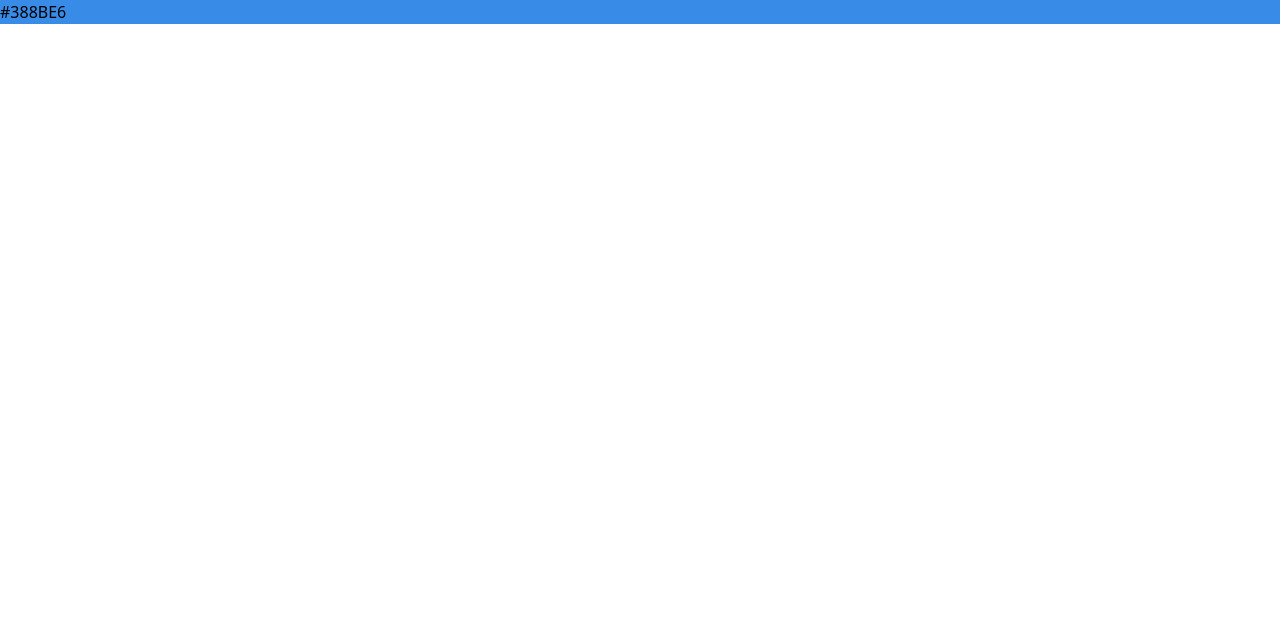
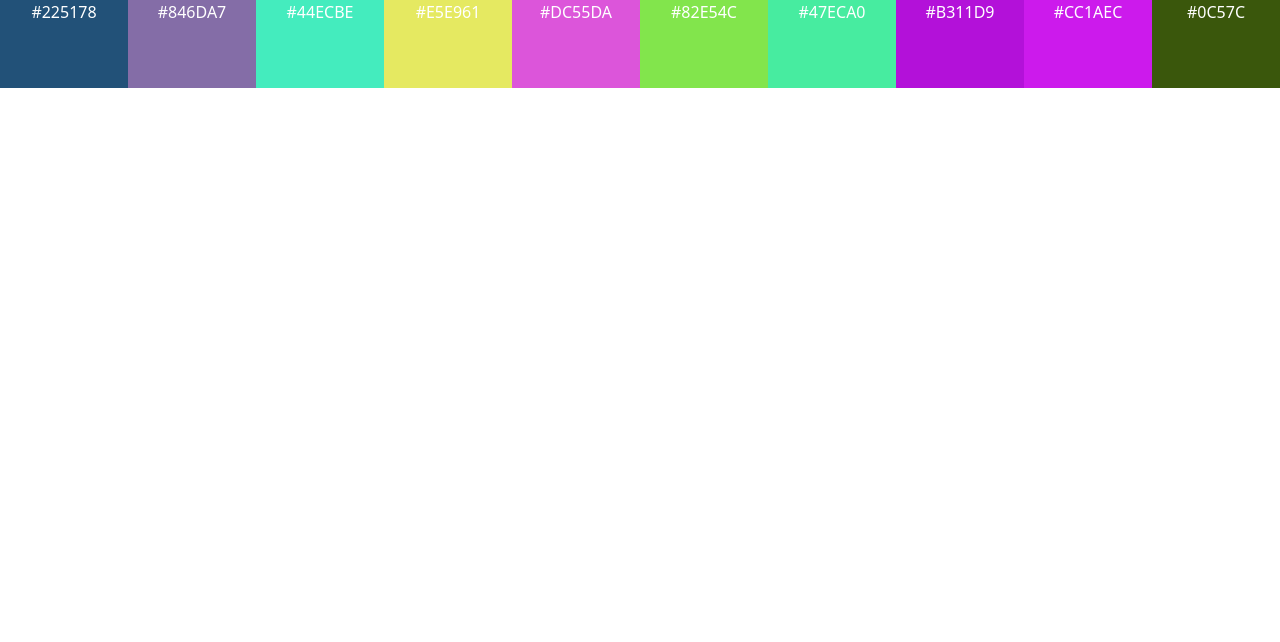
Before and after one commit to atniptw/temperature-blanket, a Gatsby site in the folder temperature-blanket-app/: page / in a window 1280 px wide. Shown: the part 158-800 px from the top of the page. Built offline with nearby package versions, Linux system fonts and the light colour scheme; Gatsby itself is replaced by a stand-in of ours.

Commit message:
Row of Colors

```diff
--- a/temperature-blanket-app/src/components/colorBox.tsx
+++ b/temperature-blanket-app/src/components/colorBox.tsx
@@ -1,28 +1,28 @@
-import React, {useState} from 'react'
+import React, { useState } from 'react';
 
 function generateRandomRGB() {
-    return Math.floor(Math.random() * 256)
+  return Math.floor(Math.random() * 256);
 }
 
 function generateColor() {
-    const r = generateRandomRGB()
-    const g = generateRandomRGB()
-    const b = generateRandomRGB()
-    return `rgb(${r},${g},${b})`
+  const r = generateRandomRGB();
+  const g = generateRandomRGB();
+  const b = generateRandomRGB();
+  return `rgb(${r},${g},${b})`;
 }
 
 function RGBToHex(rgb: any) {
-    const seperator = rgb.indexOf(",") > -1 ? "," : ""
-    const newRGB = rgb.substr(4).split(")")[0].split(seperator)
-    let r = (+newRGB[0]).toString(16)
-    let g = (+newRGB[1]).toString(16)
-    let b = (+newRGB[2]).toString(16)
+  const seperator = rgb.indexOf(',') > -1 ? ',' : '';
+  const newRGB = rgb.substr(4).split(')')[0].split(seperator);
+  let r = (+newRGB[0]).toString(16);
+  let g = (+newRGB[1]).toString(16);
+  let b = (+newRGB[2]).toString(16);
 
-    if(r.length === 1) r = "0" + r
-    if(g.length === 1) r = "0" + g
-    if(b.length === 1) r = "0" + b
+  if (r.length === 1) r = '0' + r;
+  if (g.length === 1) r = '0' + g;
+  if (b.length === 1) r = '0' + b;
 
-    return `#${r}${g}${b}`.toUpperCase()
+  return `#${r}${g}${b}`.toUpperCase();
 }
 
 // handleBoxClick() {
@@ -30,17 +30,31 @@ function RGBToHex(rgb: any) {
 // }
 
 export default function ColorBox() {
-    const [color, setColor] = useState(generateColor())
+  const [color, setColor] = useState(generateColor());
+  const [isCopied, setIsCopied] = useState(false);
 
-    const handleBoxClick = () => {
-        setColor(generateColor())
-    }
+  const handleBoxClick = () => {
+    setColor(generateColor());
+  };
 
-    return(
-        <div className='bg-[green]' style={{backgroundColor: color}} onClick={handleBoxClick}>
-            <div className=''>
-                {RGBToHex(color)}
-            </div>
-        </div>
-    )
+  const handleNameClick = (e: any) => {
+    e.stopPropagation();
+    navigator.clipboard.writeText(RGBToHex(color));
+    setIsCopied(true);
+    setTimeout(() => {
+      setIsCopied(false);
+    }, 500);
+  };
+
+  return (
+    <div
+      className="flex justify-center h-[100%] w-[100%] flex-grow-[1] transition-all ease-in-out hover:flex-grow-[4] hover: cursor-pointer"
+      style={{ backgroundColor: color }}
+      onClick={handleBoxClick}
+    >
+      <div className="mb-[4em] text-white text-center self-auto" onClick={handleNameClick}>
+        {isCopied ? 'Copied!' : RGBToHex(color)}
+      </div>
+    </div>
+  );
 }
--- /dev/null
+++ b/temperature-blanket-app/src/components/palletteBox.tsx
@@ -0,0 +1,17 @@
+import { Cipher } from "crypto";
+import React from "react";
+import ColorBox from "./colorBox";
+
+interface props {
+    colorCount: number
+}
+
+export default function PalletteBox({colorCount}: props) {
+    return (
+        <div className="flex m-auto">
+            {[...Array(colorCount)].map(() => {
+                return <ColorBox/>
+            })}
+        </div>
+    )
+}
--- a/temperature-blanket-app/src/pages/index.tsx
+++ b/temperature-blanket-app/src/pages/index.tsx
@@ -1,6 +1,6 @@
 import * as React from 'react'
-import ColorBox from '../components/colorBox';
 import Layout from '../components/layout'
+import PalletteBox from '../components/palletteBox';
 
 export default function IndexPage() {
   return (
@@ -11,7 +11,7 @@ export default function IndexPage() {
       <p>A Temperature Blanket App</p>
     </main>
     <div>
-      <ColorBox />
+      <PalletteBox colorCount={10}/>
     </div>
     </>
   )
```
